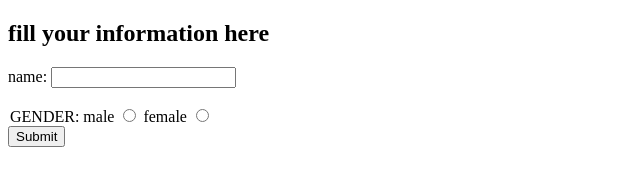
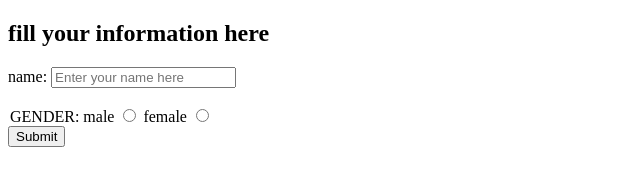
Before and after one commit to shubh1909/cv, a plain HTML site: page form.html in a window 1280 px wide. Shown: the full height of the page, 0-640 px from the left. Drawn offline with Linux system fonts and the light colour scheme.

Commit message:
form.html updated

```diff
--- a/form.html
+++ b/form.html
@@ -13,7 +13,7 @@
     <form method="GET" action="" >
         <label>
           name:
-          <input type="text" name="name" id='name'>
+          <input type="text" name="name" id='name' placeholder="Enter your name here">
         </label>
         <br>
         <br>
```
